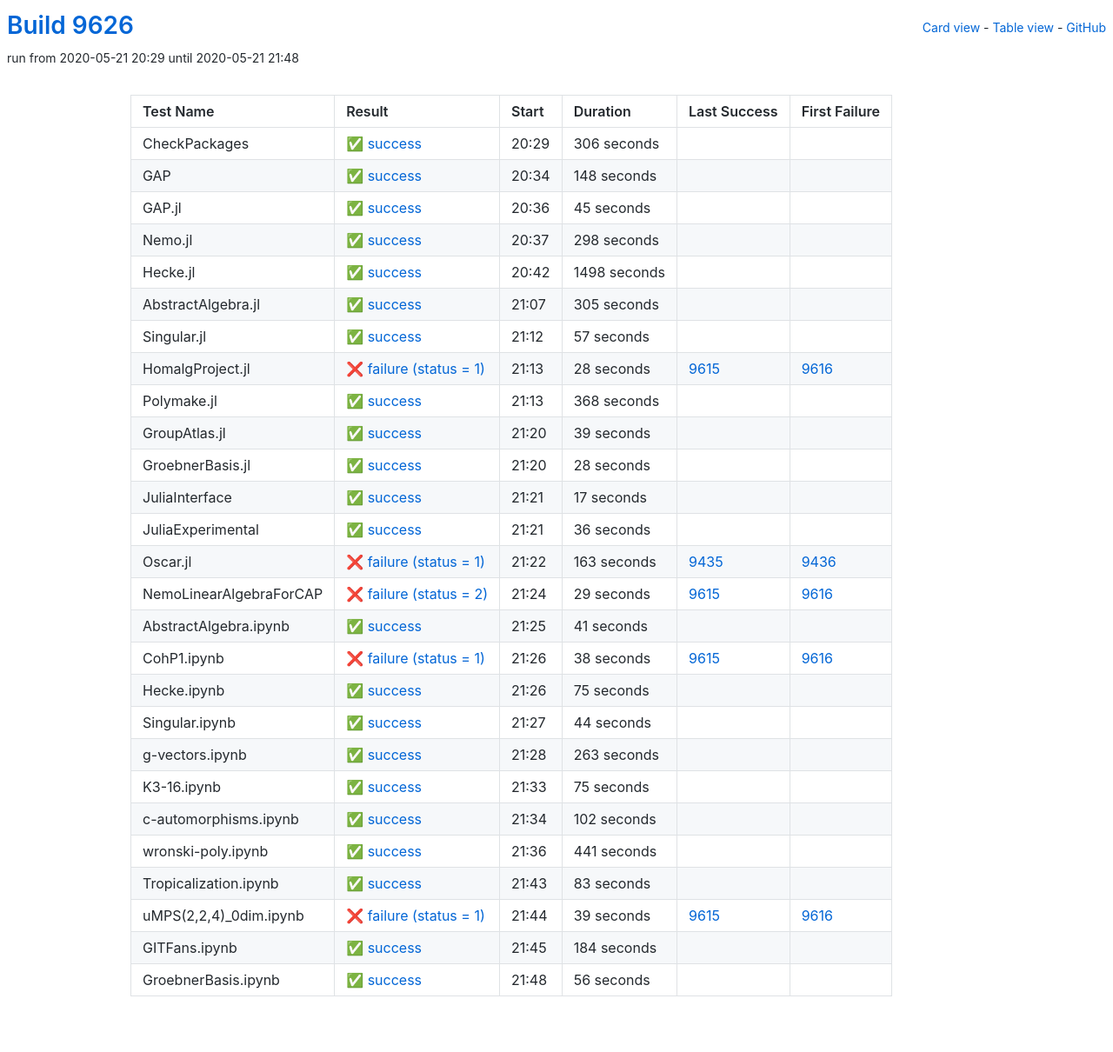
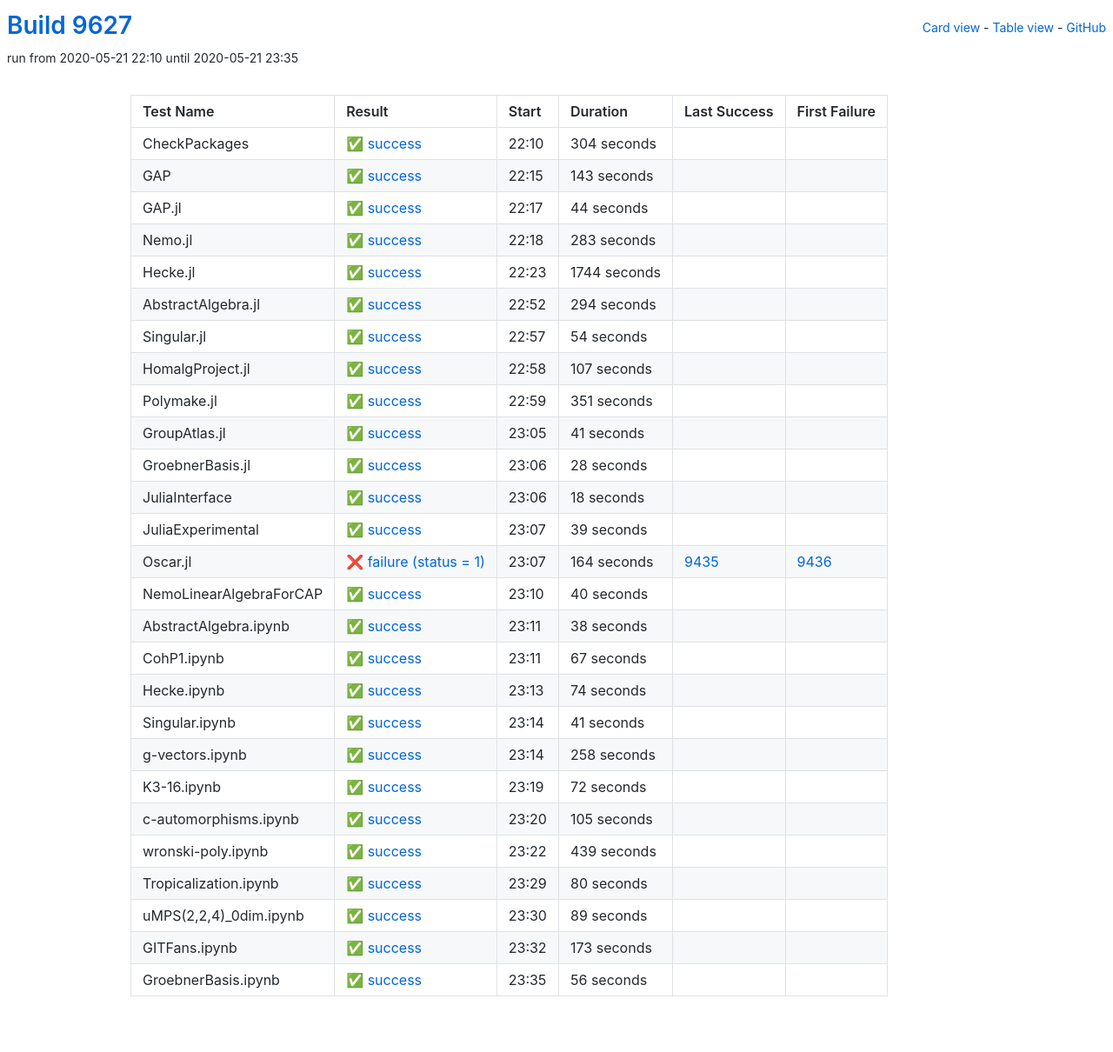
Before and after one commit to oscar-system/oscar-ci-status, a Jekyll site: the page built from table.html, in a window 1280 px wide. Shown: the whole page at 87% size. Built offline with Jekyll 4.4.1, drawn with Linux system fonts in a browser that asks for light colours.

Commit message:
Build 9627

```diff
--- a/_data/ci.yml
+++ b/_data/ci.yml
@@ -1,125 +1,125 @@
-build: 9626
-build_url: https://oscarci.mathematik.uni-kl.de/job/oscar/9626/
+build: 9627
+build_url: https://oscarci.mathematik.uni-kl.de/job/oscar/9627/
 job: oscar
 tests:
-- duration: 306
+- duration: 304
   exitcode: 0
   first_failure: false
   first_failure_url: null
   id: checkpackages
   last_success: false
   last_success_url: null
-  log: https://oscarci.mathematik.uni-kl.de/job/oscar/9626/artifact/logs/build-9626/CheckPackages.log
+  log: https://oscarci.mathematik.uni-kl.de/job/oscar/9627/artifact/logs/build-9627/CheckPackages.log
   name: CheckPackages
-  start: 2020-05-21 20:29
+  start: 2020-05-21 22:10
   status: success
   success: true
-- duration: 148
+- duration: 143
   exitcode: 0
   first_failure: false
   first_failure_url: null
   id: gap
   last_success: false
   last_success_url: null
-  log: https://oscarci.mathematik.uni-kl.de/job/oscar/9626/artifact/logs/build-9626/GAP.log
+  log: https://oscarci.mathematik.uni-kl.de/job/oscar/9627/artifact/logs/build-9627/GAP.log
   name: GAP
-  start: 2020-05-21 20:34
+  start: 2020-05-21 22:15
   status: success
   success: true
-- duration: 45
+- duration: 44
   exitcode: 0
   first_failure: false
   first_failure_url: null
   id: gap-jl
   last_success: false
   last_success_url: null
-  log: https://oscarci.mathematik.uni-kl.de/job/oscar/9626/artifact/logs/build-9626/GAP.jl.log
+  log: https://oscarci.mathematik.uni-kl.de/job/oscar/9627/artifact/logs/build-9627/GAP.jl.log
   name: GAP.jl
-  start: 2020-05-21 20:36
+  start: 2020-05-21 22:17
   status: success
   success: true
-- duration: 298
+- duration: 283
   exitcode: 0
   first_failure: false
   first_failure_url: null
   id: nemo-jl
   last_success: false
   last_success_url: null
-  log: https://oscarci.mathematik.uni-kl.de/job/oscar/9626/artifact/logs/build-9626/Nemo.jl.log
+  log: https://oscarci.mathematik.uni-kl.de/job/oscar/9627/artifact/logs/build-9627/Nemo.jl.log
   name: Nemo.jl
-  start: 2020-05-21 20:37
+  start: 2020-05-21 22:18
   status: success
   success: true
-- duration: 1498
+- duration: 1744
   exitcode: 0
   first_failure: false
   first_failure_url: null
   id: hecke-jl
   last_success: false
   last_success_url: null
-  log: https://oscarci.mathematik.uni-kl.de/job/oscar/9626/artifact/logs/build-9626/Hecke.jl.log
+  log: https://oscarci.mathematik.uni-kl.de/job/oscar/9627/artifact/logs/build-9627/Hecke.jl.log
   name: Hecke.jl
-  start: 2020-05-21 20:42
+  start: 2020-05-21 22:23
   status: success
   success: true
-- duration: 305
+- duration: 294
   exitcode: 0
   first_failure: false
   first_failure_url: null
   id: abstractalgebra-jl
   last_success: false
   last_success_url: null
-  log: https://oscarci.mathematik.uni-kl.de/job/oscar/9626/artifact/logs/build-9626/AbstractAlgebra.jl.log
+  log: https://oscarci.mathematik.uni-kl.de/job/oscar/9627/artifact/logs/build-9627/AbstractAlgebra.jl.log
   name: AbstractAlgebra.jl
-  start: 2020-05-21 21:07
+  start: 2020-05-21 22:52
   status: success
   success: true
-- duration: 57
+- duration: 54
   exitcode: 0
   first_failure: false
   first_failure_url: null
   id: singular-jl
   last_success: false
   last_success_url: null
-  log: https://oscarci.mathematik.uni-kl.de/job/oscar/9626/artifact/logs/build-9626/Singular.jl.log
+  log: https://oscarci.mathematik.uni-kl.de/job/oscar/9627/artifact/logs/build-9627/Singular.jl.log
   name: Singular.jl
-  start: 2020-05-21 21:12
+  start: 2020-05-21 22:57
   status: success
   success: true
-- duration: 28
-  exitcode: 1
-  first_failure: 9616
-  first_failure_url: https://oscarci.mathematik.uni-kl.de/job/oscar/9616/
+- duration: 107
+  exitcode: 0
+  first_failure: false
+  first_failure_url: null
   id: homalgproject-jl
-  last_success: 9615
-  last_success_url: https://oscarci.mathematik.uni-kl.de/job/oscar/9615/
-  log: https://oscarci.mathematik.uni-kl.de/job/oscar/9626/artifact/logs/build-9626/HomalgProject.jl.log
+  last_success: false
+  last_success_url: null
+  log: https://oscarci.mathematik.uni-kl.de/job/oscar/9627/artifact/logs/build-9627/HomalgProject.jl.log
   name: HomalgProject.jl
-  start: 2020-05-21 21:13
-  status: failure
-  success: false
-- duration: 368
+  start: 2020-05-21 22:58
+  status: success
+  success: true
+- duration: 351
   exitcode: 0
   first_failure: false
   first_failure_url: null
   id: polymake-jl
   last_success: false
   last_success_url: null
-  log: https://oscarci.mathematik.uni-kl.de/job/oscar/9626/artifact/logs/build-9626/Polymake.jl.log
+  log: https://oscarci.mathematik.uni-kl.de/job/oscar/9627/artifact/logs/build-9627/Polymake.jl.log
   name: Polymake.jl
-  start: 2020-05-21 21:13
+  start: 2020-05-21 22:59
   status: success
   success: true
-- duration: 39
+- duration: 41
   exitcode: 0
   first_failure: false
   first_failure_url: null
   id: groupatlas-jl
   last_success: false
   last_success_url: null
-  log: https://oscarci.mathematik.uni-kl.de/job/oscar/9626/artifact/logs/build-9626/GroupAtlas.jl.log
+  log: https://oscarci.mathematik.uni-kl.de/job/oscar/9627/artifact/logs/build-9627/GroupAtlas.jl.log
   name: GroupAtlas.jl
-  start: 2020-05-21 21:20
+  start: 2020-05-21 23:05
   status: success
   success: true
 - duration: 28
@@ -129,189 +129,189 @@
   id: groebnerbasis-jl
   last_success: false
   last_success_url: null
-  log: https://oscarci.mathematik.uni-kl.de/job/oscar/9626/artifact/logs/build-9626/GroebnerBasis.jl.log
+  log: https://oscarci.mathematik.uni-kl.de/job/oscar/9627/artifact/logs/build-9627/GroebnerBasis.jl.log
   name: GroebnerBasis.jl
-  start: 2020-05-21 21:20
+  start: 2020-05-21 23:06
   status: success
   success: true
-- duration: 17
+- duration: 18
   exitcode: 0
   first_failure: false
   first_failure_url: null
   id: juliainterface
   last_success: false
   last_success_url: null
-  log: https://oscarci.mathematik.uni-kl.de/job/oscar/9626/artifact/logs/build-9626/JuliaInterface.log
+  log: https://oscarci.mathematik.uni-kl.de/job/oscar/9627/artifact/logs/build-9627/JuliaInterface.log
   name: JuliaInterface
-  start: 2020-05-21 21:21
+  start: 2020-05-21 23:06
   status: success
   success: true
-- duration: 36
+- duration: 39
   exitcode: 0
   first_failure: false
   first_failure_url: null
   id: juliaexperimental
   last_success: false
   last_success_url: null
-  log: https://oscarci.mathematik.uni-kl.de/job/oscar/9626/artifact/logs/build-9626/JuliaExperimental.log
+  log: https://oscarci.mathematik.uni-kl.de/job/oscar/9627/artifact/logs/build-9627/JuliaExperimental.log
   name: JuliaExperimental
-  start: 2020-05-21 21:21
+  start: 2020-05-21 23:07
   status: success
   success: true
-- duration: 163
+- duration: 164
   exitcode: 1
   first_failure: 9436
   first_failure_url: https://oscarci.mathematik.uni-kl.de/job/oscar/9436/
   id: oscar-jl
   last_success: 9435
   last_success_url: https://oscarci.mathematik.uni-kl.de/job/oscar/9435/
-  log: https://oscarci.mathematik.uni-kl.de/job/oscar/9626/artifact/logs/build-9626/Oscar.jl.log
+  log: https://oscarci.mathematik.uni-kl.de/job/oscar/9627/artifact/logs/build-9627/Oscar.jl.log
   name: Oscar.jl
-  start: 2020-05-21 21:22
+  start: 2020-05-21 23:07
   status: failure
   success: false
-- duration: 29
-  exitcode: 2
-  first_failure: 9616
-  first_failure_url: https://oscarci.mathematik.uni-kl.de/job/oscar/9616/
+- duration: 40
+  exitcode: 0
+  first_failure: false
+  first_failure_url: null
   id: nemolinearalgebraforcap
-  last_success: 9615
-  last_success_url: https://oscarci.mathematik.uni-kl.de/job/oscar/9615/
-  log: https://oscarci.mathematik.uni-kl.de/job/oscar/9626/artifact/logs/build-9626/NemoLinearAlgebraForCAP.log
+  last_success: false
+  last_success_url: null
+  log: https://oscarci.mathematik.uni-kl.de/job/oscar/9627/artifact/logs/build-9627/NemoLinearAlgebraForCAP.log
   name: NemoLinearAlgebraForCAP
-  start: 2020-05-21 21:24
-  status: failure
-  success: false
-- duration: 41
+  start: 2020-05-21 23:10
+  status: success
+  success: true
+- duration: 38
   exitcode: 0
   first_failure: false
   first_failure_url: null
   id: abstractalgebra-ipynb
   last_success: false
   last_success_url: null
-  log: https://oscarci.mathematik.uni-kl.de/job/oscar/9626/artifact/logs/build-9626/AbstractAlgebra.ipynb.log
+  log: https://oscarci.mathematik.uni-kl.de/job/oscar/9627/artifact/logs/build-9627/AbstractAlgebra.ipynb.log
   name: AbstractAlgebra.ipynb
-  start: 2020-05-21 21:25
+  start: 2020-05-21 23:11
   status: success
   success: true
-- duration: 38
-  exitcode: 1
-  first_failure: 9616
-  first_failure_url: https://oscarci.mathematik.uni-kl.de/job/oscar/9616/
+- duration: 67
+  exitcode: 0
+  first_failure: false
+  first_failure_url: null
   id: cohp1-ipynb
-  last_success: 9615
-  last_success_url: https://oscarci.mathematik.uni-kl.de/job/oscar/9615/
-  log: https://oscarci.mathematik.uni-kl.de/job/oscar/9626/artifact/logs/build-9626/CohP1.ipynb.log
+  last_success: false
+  last_success_url: null
+  log: https://oscarci.mathematik.uni-kl.de/job/oscar/9627/artifact/logs/build-9627/CohP1.ipynb.log
   name: CohP1.ipynb
-  start: 2020-05-21 21:26
-  status: failure
-  success: false
-- duration: 75
+  start: 2020-05-21 23:11
+  status: success
+  success: true
+- duration: 74
   exitcode: 0
   first_failure: false
   first_failure_url: null
   id: hecke-ipynb
   last_success: false
   last_success_url: null
-  log: https://oscarci.mathematik.uni-kl.de/job/oscar/9626/artifact/logs/build-9626/Hecke.ipynb.log
+  log: https://oscarci.mathematik.uni-kl.de/job/oscar/9627/artifact/logs/build-9627/Hecke.ipynb.log
   name: Hecke.ipynb
-  start: 2020-05-21 21:26
+  start: 2020-05-21 23:13
   status: success
   success: true
-- duration: 44
+- duration: 41
   exitcode: 0
   first_failure: false
   first_failure_url: null
   id: singular-ipynb
   last_success: false
   last_success_url: null
-  log: https://oscarci.mathematik.uni-kl.de/job/oscar/9626/artifact/logs/build-9626/Singular.ipynb.log
+  log: https://oscarci.mathematik.uni-kl.de/job/oscar/9627/artifact/logs/build-9627/Singular.ipynb.log
   name: Singular.ipynb
-  start: 2020-05-21 21:27
+  start: 2020-05-21 23:14
   status: success
   success: true
-- duration: 263
+- duration: 258
   exitcode: 0
   first_failure: false
   first_failure_url: null
   id: g-vectors-ipynb
   last_success: false
   last_success_url: null
-  log: https://oscarci.mathematik.uni-kl.de/job/oscar/9626/artifact/logs/build-9626/g-vectors.ipynb.log
+  log: https://oscarci.mathematik.uni-kl.de/job/oscar/9627/artifact/logs/build-9627/g-vectors.ipynb.log
   name: g-vectors.ipynb
-  start: 2020-05-21 21:28
+  start: 2020-05-21 23:14
   status: success
   success: true
-- duration: 75
+- duration: 72
   exitcode: 0
   first_failure: false
   first_failure_url: null
   id: k3-16-ipynb
   last_success: false
   last_success_url: null
-  log: https://oscarci.mathematik.uni-kl.de/job/oscar/9626/artifact/logs/build-9626/K3-16.ipynb.log
+  log: https://oscarci.mathematik.uni-kl.de/job/oscar/9627/artifact/logs/build-9627/K3-16.ipynb.log
   name: K3-16.ipynb
-  start: 2020-05-21 21:33
+  start: 2020-05-21 23:19
   status: success
   success: true
-- duration: 102
+- duration: 105
   exitcode: 0
   first_failure: false
   first_failure_url: null
   id: c-automorphisms-ipynb
   last_success: false
   last_success_url: null
-  log: https://oscarci.mathematik.uni-kl.de/job/oscar/9626/artifact/logs/build-9626/c-automorphisms.ipynb.log
+  log: https://oscarci.mathematik.uni-kl.de/job/oscar/9627/artifact/logs/build-9627/c-automorphisms.ipynb.log
   name: c-automorphisms.ipynb
-  start: 2020-05-21 21:34
+  start: 2020-05-21 23:20
   status: success
   success: true
-- duration: 441
+- duration: 439
   exitcode: 0
   first_failure: false
   first_failure_url: null
   id: wronski-poly-ipynb
   last_success: false
   last_success_url: null
-  log: https://oscarci.mathematik.uni-kl.de/job/oscar/9626/artifact/logs/build-9626/wronski-poly.ipynb.log
+  log: https://oscarci.mathematik.uni-kl.de/job/oscar/9627/artifact/logs/build-9627/wronski-poly.ipynb.log
   name: wronski-poly.ipynb
-  start: 2020-05-21 21:36
+  start: 2020-05-21 23:22
   status: success
   success: true
-- duration: 83
+- duration: 80
   exitcode: 0
   first_failure: false
   first_failure_url: null
   id: tropicalization-ipynb
   last_success: false
   last_success_url: null
-  log: https://oscarci.mathematik.uni-kl.de/job/oscar/9626/artifact/logs/build-9626/Tropicalization.ipynb.log
+  log: https://oscarci.mathematik.uni-kl.de/job/oscar/9627/artifact/logs/build-9627/Tropicalization.ipynb.log
   name: Tropicalization.ipynb
-  start: 2020-05-21 21:43
+  start: 2020-05-21 23:29
   status: success
   success: true
-- duration: 39
-  exitcode: 1
-  first_failure: 9616
-  first_failure_url: https://oscarci.mathematik.uni-kl.de/job/oscar/9616/
+- duration: 89
+  exitcode: 0
+  first_failure: false
+  first_failure_url: null
   id: umps-2-2-4-0dim-ipynb
-  last_success: 9615
-  last_success_url: https://oscarci.mathematik.uni-kl.de/job/oscar/9615/
-  log: https://oscarci.mathematik.uni-kl.de/job/oscar/9626/artifact/logs/build-9626/uMPS-2-2-4-_0dim.ipynb.log
+  last_success: false
+  last_success_url: null
+  log: https://oscarci.mathematik.uni-kl.de/job/oscar/9627/artifact/logs/build-9627/uMPS-2-2-4-_0dim.ipynb.log
   name: uMPS(2,2,4)_0dim.ipynb
-  start: 2020-05-21 21:44
-  status: failure
-  success: false
-- duration: 184
+  start: 2020-05-21 23:30
+  status: success
+  success: true
+- duration: 173
   exitcode: 0
   first_failure: false
   first_failure_url: null
   id: gitfans-ipynb
   last_success: false
   last_success_url: null
-  log: https://oscarci.mathematik.uni-kl.de/job/oscar/9626/artifact/logs/build-9626/GITFans.ipynb.log
+  log: https://oscarci.mathematik.uni-kl.de/job/oscar/9627/artifact/logs/build-9627/GITFans.ipynb.log
   name: GITFans.ipynb
-  start: 2020-05-21 21:45
+  start: 2020-05-21 23:32
   status: success
   success: true
 - duration: 56
@@ -321,8 +321,8 @@
   id: groebnerbasis-ipynb
   last_success: false
   last_success_url: null
-  log: https://oscarci.mathematik.uni-kl.de/job/oscar/9626/artifact/logs/build-9626/GroebnerBasis.ipynb.log
+  log: https://oscarci.mathematik.uni-kl.de/job/oscar/9627/artifact/logs/build-9627/GroebnerBasis.ipynb.log
   name: GroebnerBasis.ipynb
-  start: 2020-05-21 21:48
+  start: 2020-05-21 23:35
   status: success
   success: true
```
Also changed, not shown: README.md.
